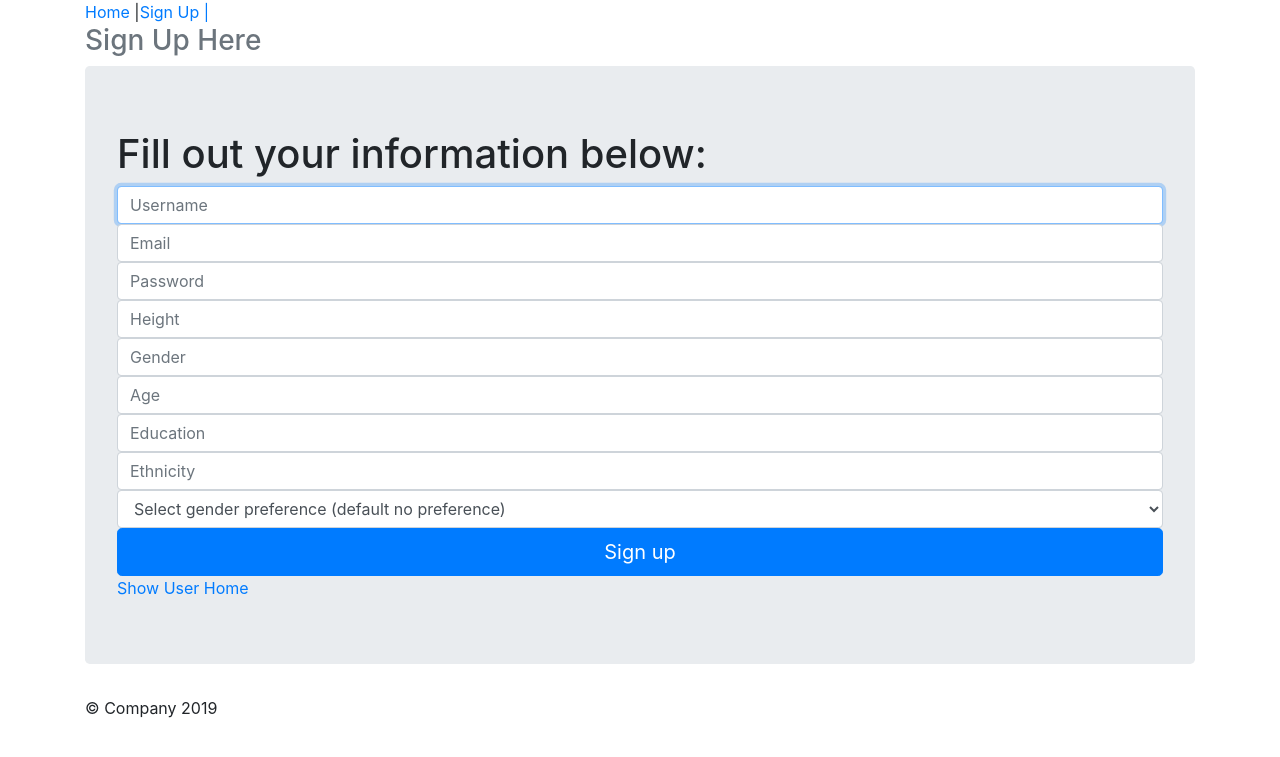
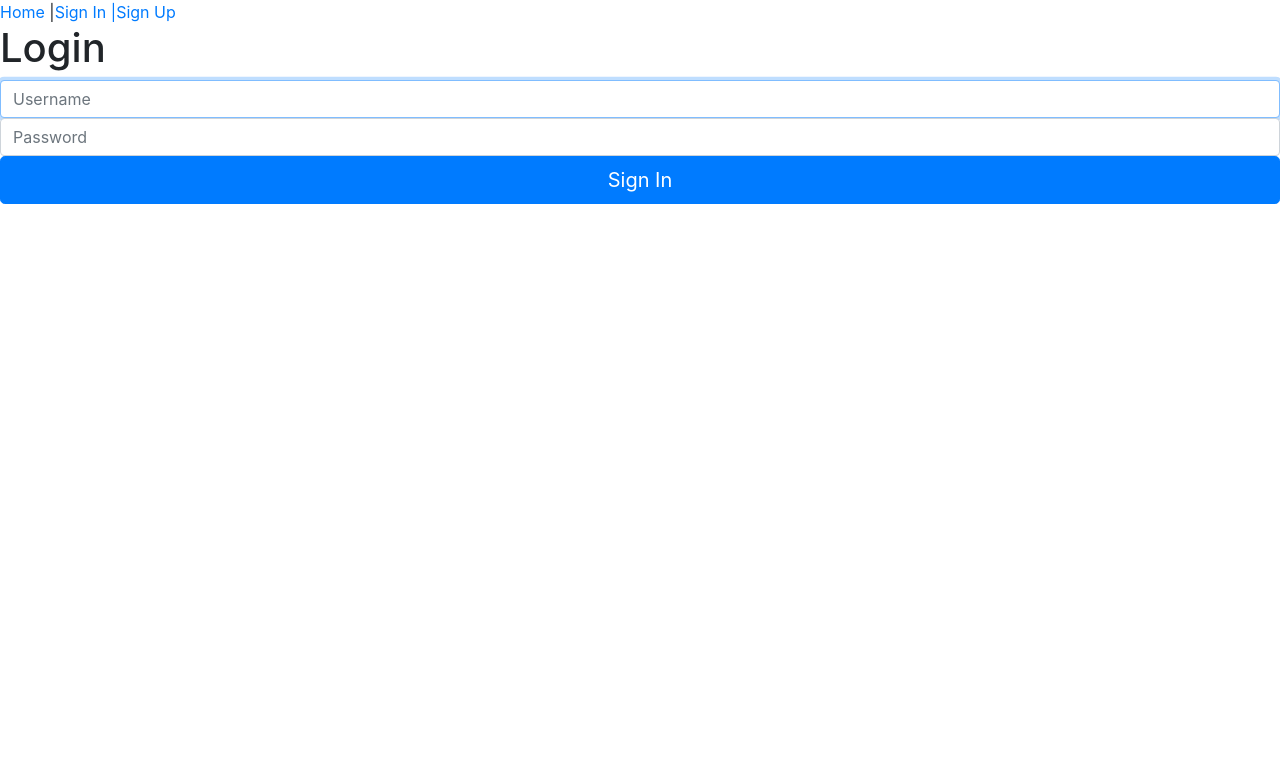
Before and after one commit to jiaminzx/CS-411-Project, a Flask app: page /SignIn in a window 1280 px wide. Shown: the top 757 px of the page. Run offline with Flask 2, Linux system fonts and the light colour scheme; some libraries are stand-ins or nearby versions.

Commit message:
basic login

```diff
--- a/app.py
+++ b/app.py
@@ -1,7 +1,7 @@
-
 
 from flask import Flask, render_template, json, jsonify, request
-from flask import flash, redirect, session, abort
+from flask import flash, redirect, session, abort,url_for
+from flask_login import LoginManager , login_required , UserMixin , login_user
 import re
 #import MySQL
 import mysql.connector as mariadb
@@ -16,7 +16,49 @@ cursor = db.cursor(buffered= True)
 
 app = Flask(__name__)
 application = app # our hosting requires application in passenger_wsgi
+app.config['SECRET_KEY'] = 'secret_key'
+login_manager = LoginManager()
+login_manager.login_view = "login"
+login_manager.init_app(app)
 
+class User(UserMixin):
+    def __init__(self , username , password , id , active=True):
+        self.id = id
+        self.username = username
+        self.password = password
+        self.active = active
+
+    def get_id(self):
+        return self.id
+
+    def is_active(self):
+        return self.active
+
+    def get_auth_token(self):
+        return make_secure_token(self.username , key='secret_key')
+
+class UsersRepository:
+
+    def __init__(self):
+        self.users = dict()
+        self.users_id_dict = dict()
+        self.identifier = 0
+
+    def save_user(self, user):
+        self.users_id_dict.setdefault(user.id, user)
+        self.users.setdefault(user.username, user)
+
+    def get_user(self, username):
+        return self.users.get(username)
+
+    def get_user_by_id(self, userid):
+        return self.users_id_dict.get(userid)
+
+    def next_index(self):
+        self.identifier +=1
+        return self.identifier
+
+users_repository = UsersRepository()
 # class User:
 #     def __init__(self, userID):
 #         self.userID=userID
@@ -33,9 +75,42 @@ def main():
 def signUp():
     return render_template('signup.html')
 
-@app.route('/SignIn')
-def modify():
-    return render_template('signup.html')
+# @app.route('/SignIn')
+# def modify():
+#     return render_template('signIn.html')
+
+@app.route('/SignIn' , methods=['GET', 'POST'])
+def login():
+    error=''
+    if request.method == 'POST':
+        try:
+            cursor = db.cursor(buffered= True)
+            username = request.form['inputName']
+            password = request.form['inputPassword']
+            spq = """SELECT userID FROM users WHERE name = %s AND password=%s"""
+            cursor.execute(spq, [str(username),str(password)])
+            userID=cursor.fetchall()
+
+            print(userID)
+            userID=re.sub(r'[^\w\s]','',str(userID))
+            userID=userID[1:]
+            print(userID)
+            new_user = User(username , password , userID)
+            users_repository.save_user(new_user)
+
+            registeredUser = users_repository.get_user(username)
+            # print('Users '+ str(users_repository.users))
+            # print('Register user %s , password %s' % (registeredUser.username, registeredUser.password))
+            if len(userID)!=0:
+                print('Logged in..')
+                login_user(registeredUser)
+                return redirect(url_for('userHome'))
+            else:
+                error="invalid username or pass"
+        except Exception as e:
+            return(str(e))
+    return render_template('signIn.html',error=error)
+
 
 @app.route('/showDelete')
 def delete():
@@ -47,13 +122,14 @@ def handle_data():
     if request.method == 'POST':
         projectpath = request.form['projectFilepath']
 
-@app.route("/userHome",methods=['GET'])
+@app.route("/userHome",methods=['GET','POST'])
 def userHome():
-    userID=int(1)
+    userID=int(1) #HARDCODE USER ID
     if request.method == 'GET':
         rows=[]
         cursor = db.cursor()
 
+        #use of prepared statment
         spq = """SELECT orientation FROM users WHERE userID= %s"""
         cursor.execute(spq, [str(userID)])
         pref=cursor.fetchall()
@@ -81,8 +157,9 @@ def userHome():
                 rows=cursor.fetchall()
             except mysql.connector.Error as error:
                 print("Failed to get record from database: {}".format(error))
+        return render_template('userHome.html', data=rows)
 
-    return render_template('userHome.html', data=rows)
+    return render_template('userHome.html')
 
 
 @app.route('/showSignUp', methods=['POST'])
@@ -158,6 +235,15 @@ def deluser():
     return render_template('delete.html')
 
 
+# handle login failed
+@app.errorhandler(401)
+def page_not_found(e):
+    return Response('<p>Login failed</p>')
+
+# callback to reload the user object
+@login_manager.user_loader
+def load_user(userid):
+    return users_repository.get_user_by_id(userid)
 
 # #comment out when hosting on cpanel
 if __name__ == "__main__":
--- /dev/null
+++ b/templates/signIn.html
@@ -0,0 +1,45 @@
+<!doctype html>
+
+<html>
+    <head>
+        <title>m2z2</title>
+
+
+        <link href="https://stackpath.bootstrapcdn.com/bootstrap/4.3.1/css/bootstrap.min.css" rel="stylesheet">
+
+        <link href="https://stackpath.bootstrapcdn.com/bootstrap/4.3.1/css/bootstrap.min.css" rel="stylesheet">
+        <link href="../static/signup.css" rel="stylesheet">
+
+      </head>
+   <body>
+    <nav>
+      <ul class="nav nav-pills pull-right">
+        <li role="presentation" ><a href="/"> Home </a> |</li>
+        <li role="presentation" class="active"><a href="#"> Sign In | </a></li>
+        <li role="presentation"><a href="showSignUp">  Sign Up </a></li>
+      </ul>
+
+    </nav>
+
+
+      {% block body %}
+        <h1>Login</h1>
+        {% if error %}
+          <p class=error><strong>Error:</strong> {{ error }}
+        {% endif %}
+        <form action="{{ url_for('login') }}" method="post">
+
+            <label for="inputName" class="sr-only">username</label>
+            <input type="name" name="inputName" id="inputName" class="form-control" placeholder="Username" required="required" autofocus>
+
+            <label for="inputPassword" class="sr-only">Password</label>
+              <input type="password" name="inputPassword" id="inputPassword" class="form-control" placeholder="Password" required="required">
+
+          <button id="btnSignIn" class="btn btn-lg btn-primary btn-block" type="submit">Sign In</button>
+
+        </form>
+
+
+      {% endblock %}
+   </body>
+</html>
--- a/templates/signup.html
+++ b/templates/signup.html
@@ -55,9 +55,7 @@
 
           <button id="btnSignUp" class="btn btn-lg btn-primary btn-block" type="submit">Sign up</button>
         </form>
-        <ul class="nav nav-pills pull-left">
-          <li role="presentation"><a href="userHome"> Show User Home </a> </li>
-      </ul>
+
       </div>
 
       <footer class="footer">
```
